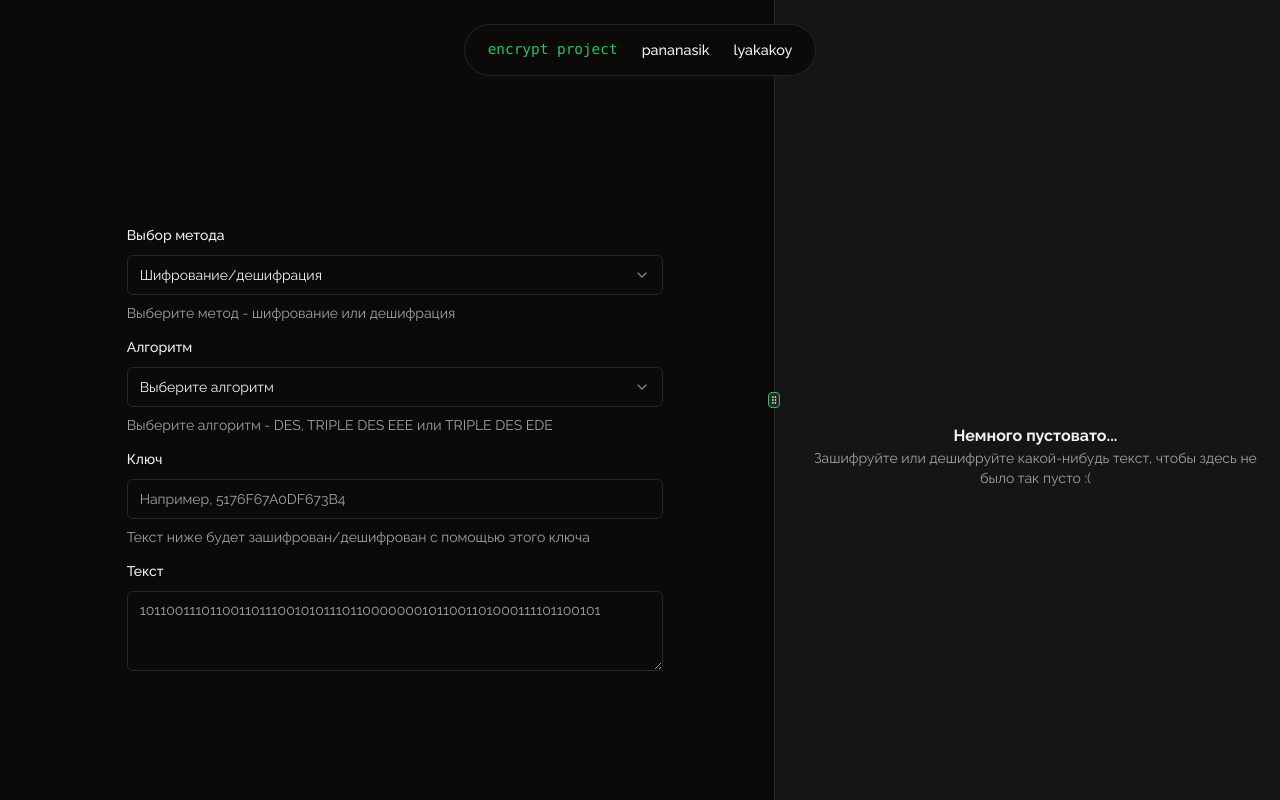
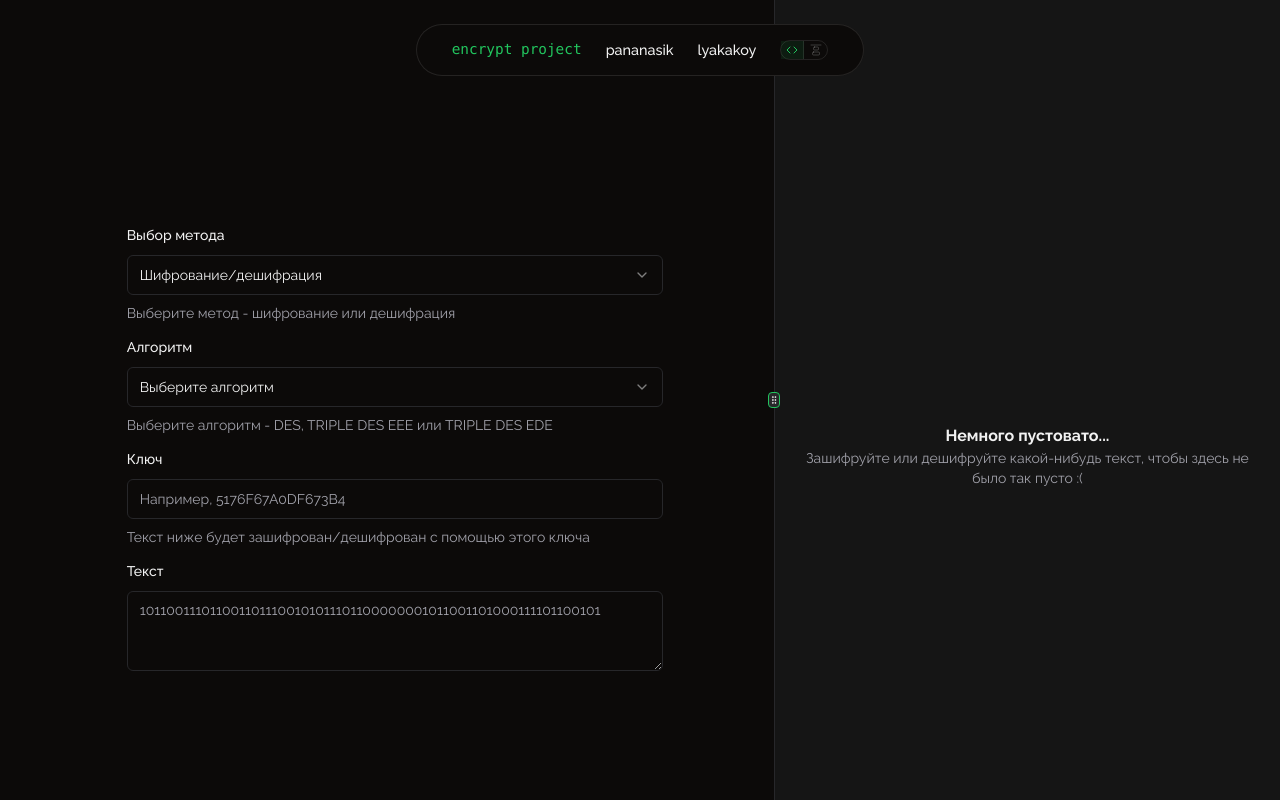
Before and after one commit to PAnanasik/encrypt-project, a Next.js app: page / in a window 1280 px wide. Built offline with nearby package versions, Linux system fonts and the light colour scheme.

Commit message:
✨Добавил переключалку режимов отображения

```diff
--- a/app/components/content.tsx
+++ b/app/components/content.tsx
@@ -2,17 +2,58 @@
 
 import { useFormContext } from "../context/formdata";
 import { motion } from "framer-motion";
+import { useModeContext } from "../context/mode";
+import { cn } from "@/lib/utils";
 
 const ContentBlock = () => {
   const { formData } = useFormContext();
+  const { mode } = useModeContext();
+
+  const infoRounds: {
+    [key: string]: {
+      round: number;
+      lefthalf: string;
+      righthalf: string;
+      subkey: string;
+    };
+  } = formData && formData.info_rounds;
+
   return (
     <motion.div
       className="relative flex items-center justify-center h-full w-full"
       initial={{ opacity: 0, x: 100 }}
       animate={{ opacity: 1, x: 0 }}
     >
-      <div className="h-screen flex flex-wrap pt-28 w-full bg-[#151515] sm:pl-4 pl-36 justify-center overflow-y-auto">
-        {formData && <BrowserOnlyReactJson />}
+      <div className="h-screen flex pt-28 w-full bg-[#151515] justify-center overflow-y-auto">
+        {formData && mode && (
+          <div className="w-full pl-4">
+            <BrowserOnlyReactJson />
+          </div>
+        )}
+        {formData && !mode && (
+          <div className="w-full px-4 flex flex-col gap-4 h-full group">
+            {Object.values(infoRounds).map((roundInfo, index) => (
+              <div
+                key={index}
+                className={cn(
+                  `w-1/2 bg-input/40 p-4 rounded-md border border-input`,
+                  (index & 1) === 0 ? "self-start text-left" : "self-end"
+                )}
+              >
+                <h3 className="text-md font-bold tracking-wider text-primary mb-2">
+                  Round {roundInfo.round}
+                </h3>
+                <p className="text-sm font-mono">
+                  Left Half: {roundInfo.lefthalf}
+                </p>
+                <p className="text-sm font-mono">
+                  Right Half: {roundInfo.righthalf}
+                </p>
+                <p className="text-sm font-mono">Subkey: {roundInfo.subkey}</p>
+              </div>
+            ))}
+          </div>
+        )}
 
         {!formData && (
           <div className="h-full w-full flex justify-center items-center flex-col p-4 text-center">
--- a/app/components/header.tsx
+++ b/app/components/header.tsx
@@ -2,14 +2,25 @@
 
 import { motion } from "framer-motion";
 import Link from "next/link";
-import React from "react";
+import React, { useState } from "react";
+import { useModeContext } from "../context/mode";
+import { AlignVerticalJustifyStart, Code, LayoutDashboard } from "lucide-react";
+import { cn } from "@/lib/utils";
 
 const Header = () => {
+  const [isCode, setIsCode] = useState(true);
+  const { setMode } = useModeContext();
+
+  function handleClick() {
+    setIsCode((prevIsCode) => !prevIsCode);
+    setMode((prevIsCode) => !prevIsCode);
+  }
+
   return (
     <header className="z-[999] relative">
       <motion.div
         className="fixed top-0 left-1/2 h-[4.5rem] w-full bg-background rounded-none border border-white border-opacity-[0.1]
-        backdrop-blur-[0.5rem] xs:top-6 xs:h-[3.25rem] xs:w-[22rem] xs:rounded-full -translate-x-1/2"
+        backdrop-blur-[0.5rem] xs:top-6 xs:h-[3.25rem] xs:w-[28rem] xs:rounded-full -translate-x-1/2"
         initial={{ y: -100, x: "-50%", opacity: 0 }}
         animate={{ y: 0, x: "-50%", opacity: 1 }}
         transition={{ duration: 1 }}
@@ -20,7 +31,7 @@ const Header = () => {
         h-3/4"
         >
           <motion.li
-            className="p-3 text-md font-mono font-medium text-primary"
+            className="xs:p-3 p-2 text-md font-mono font-medium text-primary"
             initial={{ y: -100, opacity: 0 }}
             animate={{ y: 0, opacity: 1 }}
             transition={{ duration: 1 }}
@@ -28,7 +39,7 @@ const Header = () => {
             encrypt project
           </motion.li>
           <motion.li
-            className="p-3 text-md font-medium"
+            className="xs:p-3 p-2 text-md font-medium"
             initial={{ y: -100, opacity: 0 }}
             animate={{ y: 0, opacity: 1 }}
             transition={{ duration: 1 }}
@@ -38,7 +49,7 @@ const Header = () => {
             </Link>
           </motion.li>
           <motion.li
-            className="p-3 text-md font-medium"
+            className="xs:p-3 p-2 text-md font-medium"
             initial={{ y: -100, opacity: 0 }}
             animate={{ y: 0, opacity: 1 }}
             transition={{ duration: 1 }}
@@ -47,6 +58,34 @@ const Header = () => {
               lyakakoy
             </Link>
           </motion.li>
+          <motion.li
+            className="xs:p-3 p-2 text-md font-medium"
+            initial={{ y: -100, opacity: 0 }}
+            animate={{ y: 0, opacity: 1 }}
+            transition={{ duration: 1 }}
+          >
+            <div
+              onClick={handleClick}
+              className="w-12 h-5 border border-white border-opacity-10 rounded-full flex items-center justify-center"
+            >
+              <button
+                className={cn(
+                  "w-6 h-full flex items-center justify-center text-white/20 border-r border-white border-opacity-10",
+                  isCode && "bg-primary/10 text-primary"
+                )}
+              >
+                <Code className="w-3 h-3" />
+              </button>
+              <button
+                className={cn(
+                  "w-6 h-full flex items-center justify-center text-white/20",
+                  !isCode && "bg-primary/10 text-primary"
+                )}
+              >
+                <AlignVerticalJustifyStart className="w-3 h-3" />
+              </button>
+            </div>
+          </motion.li>
         </ul>
       </nav>
     </header>
--- /dev/null
+++ b/app/context/mode.tsx
@@ -0,0 +1,37 @@
+"use client";
+
+import { useState, createContext, useContext } from "react";
+
+type ModeType = {
+  mode: boolean;
+  setMode: React.Dispatch<React.SetStateAction<boolean>>;
+};
+
+export const ModeContext = createContext<ModeType | null>(null);
+
+export default function ModeProvider({
+  children,
+}: {
+  children: React.ReactNode;
+}) {
+  const [mode, setMode] = useState<boolean>(true);
+
+  return (
+    <ModeContext.Provider
+      value={{
+        mode,
+        setMode,
+      }}
+    >
+      {children}
+    </ModeContext.Provider>
+  );
+}
+
+export const useModeContext = () => {
+  const context = useContext(ModeContext);
+  if (!context) {
+    throw new Error("useFormContext must be used within a FormProvider");
+  }
+  return context;
+};
--- a/app/layout.tsx
+++ b/app/layout.tsx
@@ -4,6 +4,7 @@ import "./globals.css";
 import Header from "./components/header";
 import { Toaster } from "@/components/ui/sonner";
 import FormDataProvider from "./context/formdata";
+import ModeProvider from "./context/mode";
 
 const inter = Raleway({ subsets: ["latin"] });
 
@@ -23,9 +24,11 @@ export default function RootLayout({
       <body
         className={`${inter.className} relative bg-background text-foreground`}
       >
-        <Header />
-        <FormDataProvider>{children}</FormDataProvider>
-        <Toaster />
+        <ModeProvider>
+          <Header />
+          <FormDataProvider>{children}</FormDataProvider>
+          <Toaster />
+        </ModeProvider>
       </body>
     </html>
   );
```
